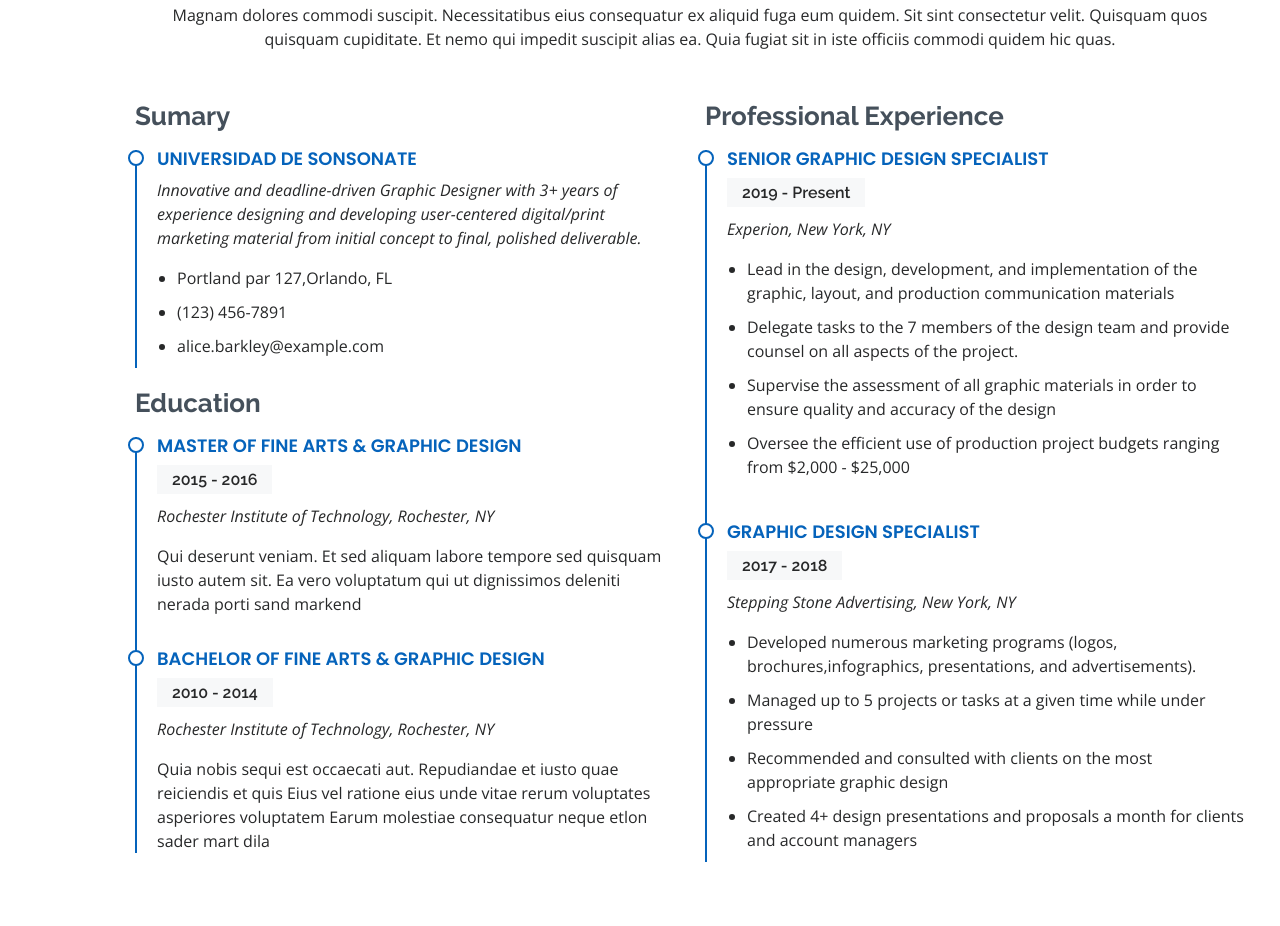
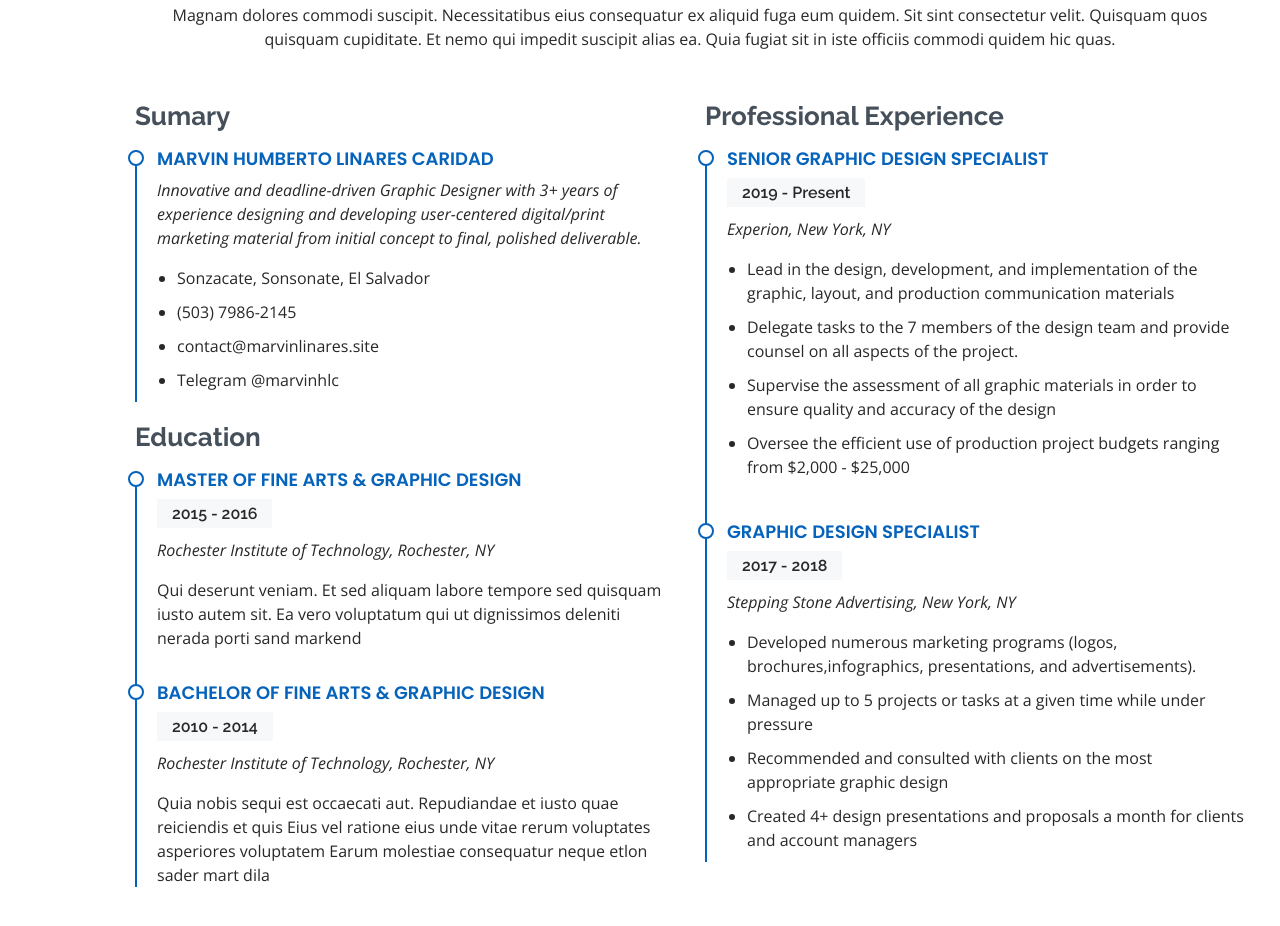
Before and after one commit to marvinhlc/MarvinLinaresResume, a plain HTML site: page index.html in a window 1280 px wide. Shown: the part 2525-3451 px from the top of the page. Drawn offline with nearby package versions, Linux system fonts and the light colour scheme.

Commit message:
Update index.html
UPDATE

```diff
--- a/index.html
+++ b/index.html
@@ -260,12 +260,13 @@
           <div class="col-lg-6">
             <h3 class="resume-title">Sumary</h3>
             <div class="resume-item pb-0">
-              <h4>Universidad de Sonsonate</h4>
+              <h4>Marvin Humberto Linares Caridad</h4>
               <p><em>Innovative and deadline-driven Graphic Designer with 3+ years of experience designing and developing user-centered digital/print marketing material from initial concept to final, polished deliverable.</em></p>
               <ul>
-                <li>Portland par 127,Orlando, FL</li>
-                <li>(123) 456-7891</li>
-                <li>alice.barkley@example.com</li>
+                <li>Sonzacate, Sonsonate, El Salvador</li>
+                <li>(503) 7986-2145</li>
+                <li>contact@marvinlinares.site</li>
+                <li>Telegram @marvinhlc</li>
               </ul>
             </div>
 
```
